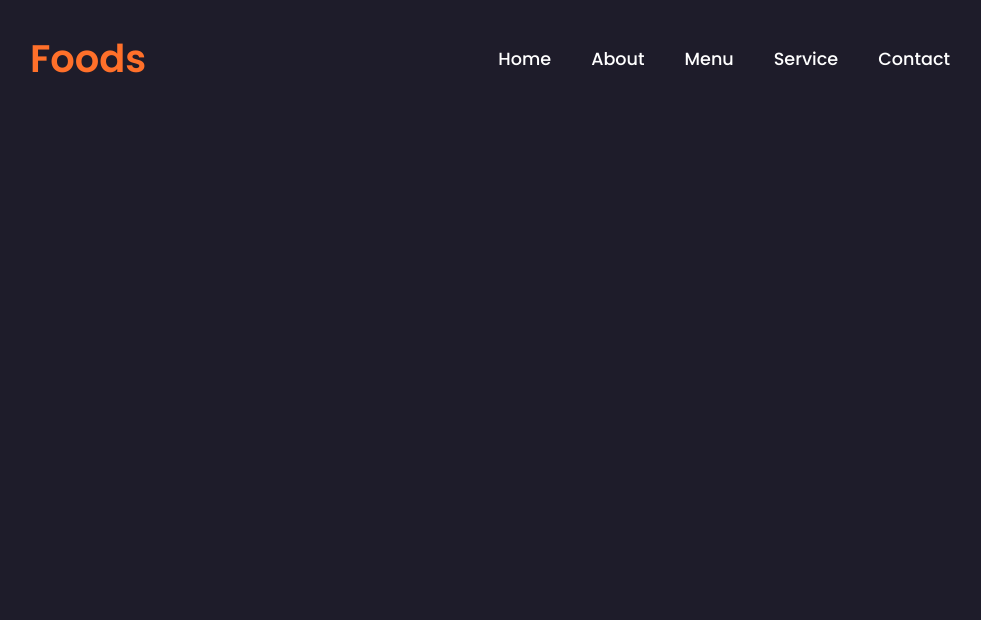
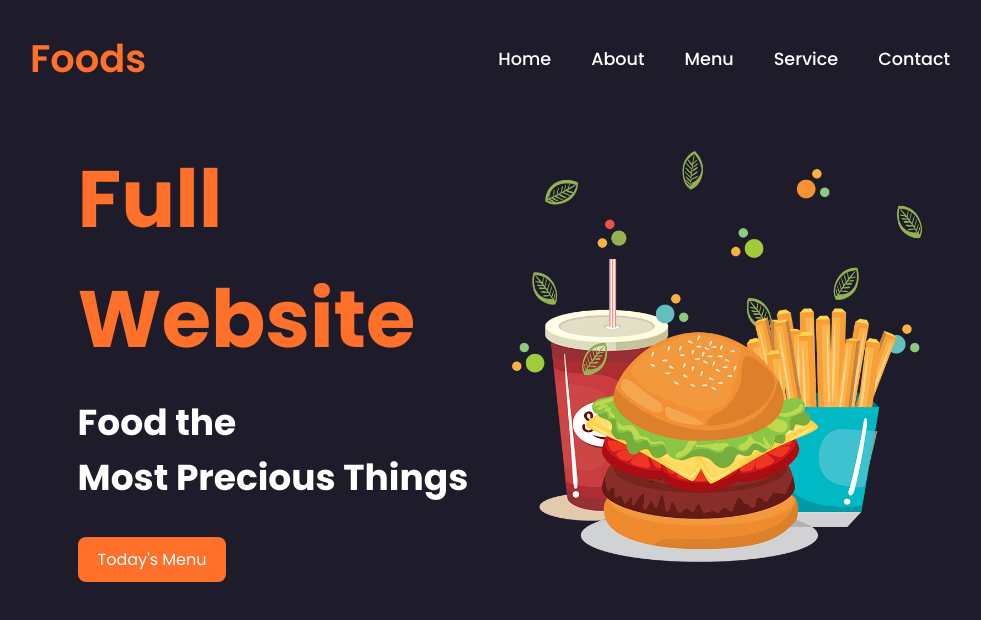
Before and after one commit to luka25luka/20-css-project, a plain HTML site: page food&restaurant/index.html in a window 1280 px wide. Shown: the whole page, without its empty margins (140-1121 px from the left). Drawn offline with nearby package versions, Linux system fonts and the light colour scheme.

Commit message:
creating home section

```diff
--- a/food&restaurant/index.html
+++ b/food&restaurant/index.html
@@ -25,6 +25,19 @@
         </ul>
     </header>
 
+    <!-- home -->
+    <section class="home" id="home">
+        <div class="home-text">
+            <h1>Full Website</h1>
+            <h2>Food the <br> Most Precious Things</h2>
+            <a href="#" class="btn" >Today's Menu</a>
+        </div>
+
+        <div class="home-img">
+            <img src="./images/home.png" >
+        </div>
+    </section>
+
     <!-- import script.js -->
     <script src="./main.js" ></script>
 </body>
--- a/food&restaurant/style.css
+++ b/food&restaurant/style.css
@@ -64,3 +64,44 @@ header {
     cursor: pointer;
     display: none;
 }
+
+
+/* Home */
+section {
+    padding: 70px 17%;
+}
+.home {
+    width: 100%;
+    min-height: 90vh;
+    display: grid;
+    grid-template-columns: repeat(2, 1fr);
+    grid-gap: 1.5rem;
+    align-items: center;
+}
+.home-img img {
+    max-width: 100%;
+    width: 600px;
+    height: auto;
+}
+.home-text h1 {
+    font-size: var(--big-font);
+    color: var(--main-color);
+}
+.home-text h2 {
+    font-size: var(--h2-font);
+    margin: 1rem 0 2rem;
+}
+.btn {
+    display: inline-block;
+    padding: 10px 20px;
+    background-color: var(--main-color);
+    color: #fff;
+    transition: .4s;
+    border-radius: 0.5rem;
+    text-decoration: none;
+
+}
+.btn:hover {
+    transform: scale(1.2) translateY(10px);
+    transition: .4s;
+}
```
